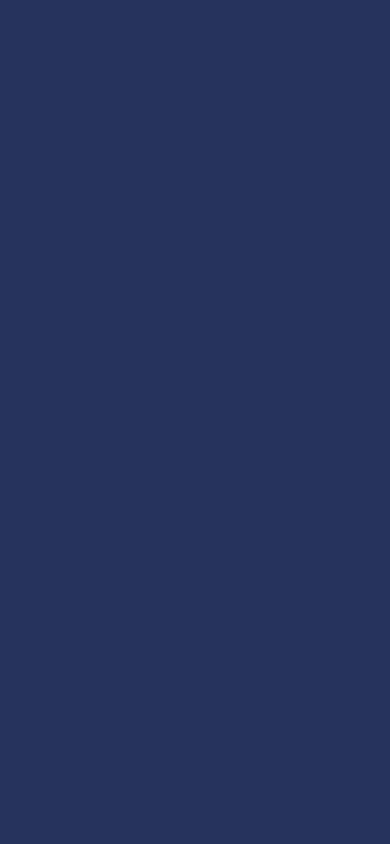
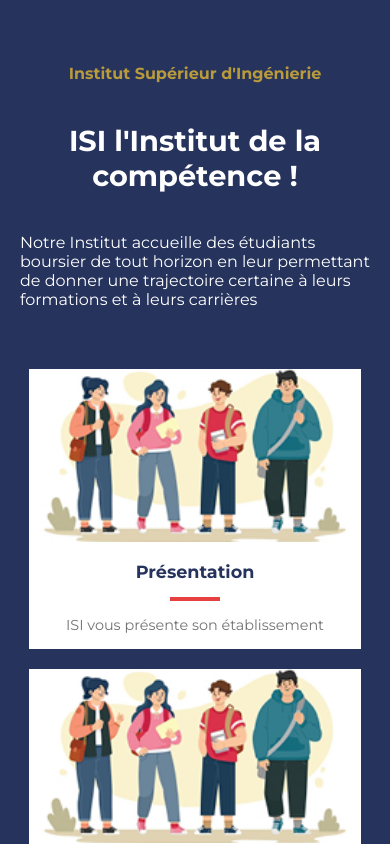
Before and after one commit to SaliouBaninou/isi-web-site, a Next.js app: page / in a window 390 px wide. Shown: the part 780-1624 px from the top of the page. Before the commit the page ends 844 px from the top, so only its background shows below. Built offline with nearby package versions, Linux system fonts and the light colour scheme.

Commit message:
Creation de la seconde section de la page home et début de création de la newsLetter

```diff
--- a/app/globals.css
+++ b/app/globals.css
@@ -2,6 +2,8 @@
   --bg-color: #26335D;
   --secondary: #B99B3C;
   --primary: #FFFFFF;
+  --gray-text: #737373;
+  --danger-text: #E74040;
 }
 
 
--- a/app/page.js
+++ b/app/page.js
@@ -1,6 +1,7 @@
 import NavHeader from "@/components/vitrine/Header";
 import Link from "next/link";
 import '@/style/home.css'
+import CardHomeInfos from "@/components/vitrine/CardHomeInfos";
 
 export const metadata = {
   title: 'ISI | Accueil',
@@ -25,6 +26,21 @@ export default function HomePage(){
             <iframe width="560" height="315" src="https://www.youtube.com/embed/r-HH361nMsg?si=pr6pxv-Vb9_YhhTF" title="YouTube video player" allow="accelerometer; autoplay; clipboard-write; encrypted-media; gyroscope; picture-in-picture; web-share" referrerPolicy="strict-origin-when-cross-origin" allowFullScreen></iframe>
           </div>
       </section>
+      <section className="home-information-section">
+        <div className="infos-text_content">
+          <h5>Institut Supérieur d{"'"}Ingénierie</h5>
+          <h2>ISI l{"'"}Institut de la compétence !</h2>
+          <p>
+            Notre Institut accueille des étudiants boursier de tout horizon en leur permettant de donner une trajectoire certaine à leurs formations et à leurs carrières
+          </p>
+        </div>
+        <div className="infos-cards-infos">
+          <CardHomeInfos title="Présentation" description="ISI vous présente son établissement" image="/card_etudiant_etranger.jpg"/>
+          <CardHomeInfos title="Formation" description="ISI vous présente ses formations" image="/card_etudiant_etranger.jpg"/>
+          <CardHomeInfos title="Diplome" description="Diplome de l'institut de la compétence" image="/card_etudiant_etranger.jpg"/>
+          <CardHomeInfos title="Etudiant étranger" description="ISI accueil aussi les étudiants étrangers" image="/card_presentation.jpg"/>
+        </div>
+      </section>
     </>
   )
 }
--- /dev/null
+++ b/components/vitrine/CardHomeInfos.js
@@ -0,0 +1,23 @@
+import Image from "next/image";
+import '@/style/components/cardHome.css'
+
+function CardHomeInfos({title="", image="", description=""}) {
+    return (
+        <div className="card-home-infos">
+            <div className="card-home-image">
+                <Image src={image} width={230} height={120} alt={`Image ${title}`}/>
+            </div>
+            <div className="card-home-text">
+                <h3>
+                    {title}
+                </h3>
+                <hr/>
+                <p>
+                    {description}
+                </p>
+            </div>
+        </div>
+    );
+}
+
+export default CardHomeInfos;
--- /dev/null
+++ b/style/components/cardHome.css
@@ -0,0 +1,102 @@
+.card-home-infos {
+    background-color: var(--primary);
+    width: 230px;
+    max-width: 100%;
+    height: 316px;
+    max-height: 100%;
+    transition: background-color 0.3s ease;
+}
+
+/* Image de la carte */
+.card-home-image {
+    width: 100%;
+    height: auto;
+    overflow: hidden;
+}
+
+.card-home-image > img {
+    width: 100%;
+    height: 100%;
+    object-fit: cover;
+}
+
+/* Contenu textuel */
+.card-home-text {
+    padding: 20px 40px;
+    display: flex;
+    flex-direction: column;
+    gap: 15px;
+}
+
+.card-home-text > h3 {
+    color: var(--bg-color);
+}
+
+.card-home-text > p {
+    color: var(--gray-text);
+}
+
+.card-home-text > hr {
+    border: 2px solid var(--danger-text);
+    width: 50px;
+}
+
+/* Effet hover */
+.card-home-infos:hover {
+    background-color: var(--secondary);
+}
+
+.card-home-infos:hover > .card-home-text > p,
+.card-home-infos:hover > .card-home-text > h3 {
+    color: var(--primary) !important;
+}
+
+.card-home-infos:hover > .card-home-text > hr {
+    border: 2px solid var(--primary);
+}
+
+/* Responsive : tablettes */
+@media (max-width: 768px) {
+    .card-home-infos {
+        width: 200px;
+        height: auto;
+    }
+
+    .card-home-text {
+        padding: 15px 25px;
+    }
+
+    .card-home-text > h3 {
+        font-size: 1.2rem;
+    }
+
+    .card-home-text > p {
+        font-size: 0.95rem;
+    }
+}
+
+/* Responsive : téléphones */
+@media (max-width: 480px) {
+    .card-home-infos {
+        width: 95%; /* Prend presque toute la largeur */
+        height: auto;
+    }
+
+    .card-home-text {
+        padding: 15px 20px;
+    }
+
+    .card-home-text > h3 {
+        font-size: 1.1rem;
+        text-align: center;
+    }
+
+    .card-home-text > p {
+        font-size: 0.9rem;
+        text-align: center;
+    }
+
+    .card-home-text > hr {
+        margin: 0 auto;
+    }
+}
--- a/style/home.css
+++ b/style/home.css
@@ -10,7 +10,8 @@
 
 .text_content {
     flex: 1 1 300px;
-    max-width: 500px;
+    width: 500px;
+    max-width: 100%;
     display: flex;
     flex-direction: column;
     gap: 40px;
@@ -49,3 +50,63 @@
     height: 100%;
     border: none;
 }
+
+
+.infos-text_content {
+    display: flex;
+    flex-direction: column;
+    width: 800px;
+    max-width: 100%;
+    gap: 40px;
+    color: var(--primary);
+    padding: 0 20px;
+}
+
+.infos-text_content > h2 {
+    font-size: 2.5rem;
+}
+
+.infos-text_content > h5 {
+    color: var(--secondary);
+}
+
+/* Conteneur des cartes */
+.infos-cards-infos {
+    display: flex;
+    justify-content: center;
+    gap: 50px;
+    margin-top: 100px;
+    flex-wrap: wrap;
+    padding: 0 20px;
+}
+
+/* Responsive pour tablettes */
+@media (max-width: 768px) {
+    .infos-text_content > h2 {
+        font-size: 2rem;
+    }
+
+    .infos-cards-infos {
+        gap: 30px;
+    }
+}
+
+/* Responsive pour téléphones */
+@media (max-width: 480px) {
+    .infos-text_content > h2 {
+        font-size: 1.8rem;
+        text-align: center;
+    }
+
+    .infos-text_content > h5 {
+        font-size: 1rem;
+        text-align: center;
+    }
+
+    .infos-cards-infos {
+        flex-direction: column;
+        align-items: center;
+        gap: 20px;
+        margin-top: 60px;
+    }
+}
```
Also changed, not shown: components/vitrine/NewsLetter.js (added, +14 -0 lines), public/card_etudiant_etranger.jpg (added), public/card_presentation.jpg (added).
